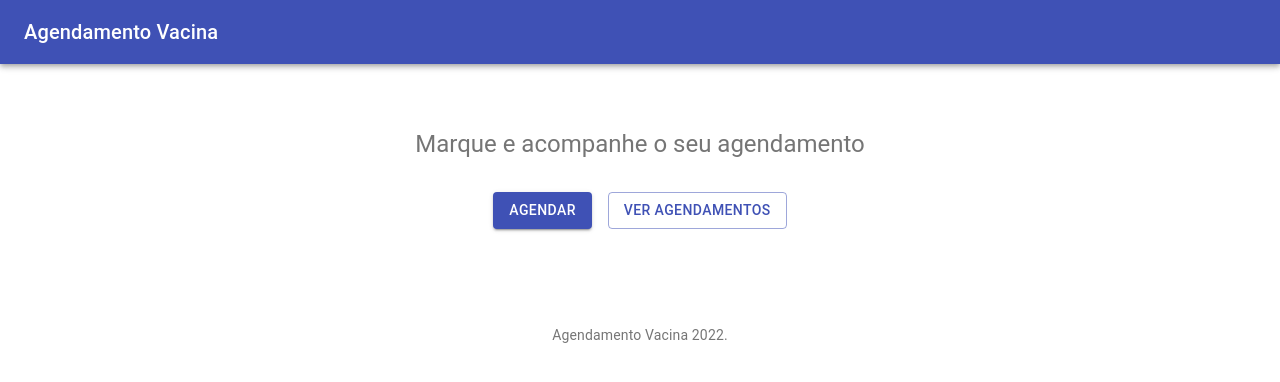
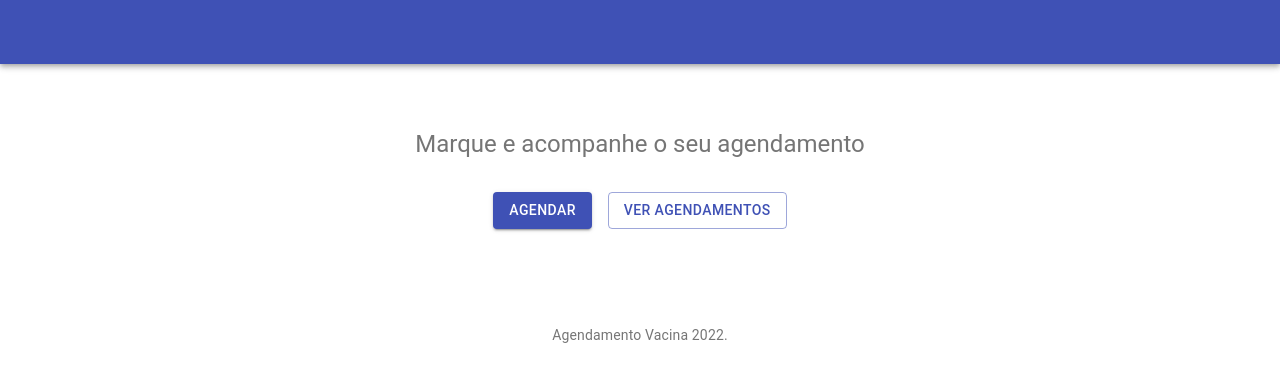
Before and after one commit to merciof/trainee-pitang, a React (Create React App) app in the folder agendamento-vacina/: page / in a window 1280 px wide. Shown: the top 382 px of the page. Built offline with nearby package versions, Linux system fonts and the light colour scheme; no server answers.

Commit message:
add text prop

```diff
--- a/agendamento-vacina/src/components/presentational/Navbar/Navbar.jsx
+++ b/agendamento-vacina/src/components/presentational/Navbar/Navbar.jsx
@@ -5,7 +5,7 @@ import Toolbar from "@material-ui/core/Toolbar";
 import Typography from "@material-ui/core/Typography";
 import { Link } from "react-router-dom";
 
-export function Navbar() {
+export function Navbar({ text }) {
   return (
     <React.Fragment>
       <CssBaseline />
@@ -13,7 +13,7 @@ export function Navbar() {
         <Toolbar>
           <Link to={"/"} style={{ textDecoration: "none", color: "white" }}>
             <Typography variant="h6" color="inherit" noWrap>
-              Agendamento Vacina
+              {text}
             </Typography>
           </Link>
         </Toolbar>
```
